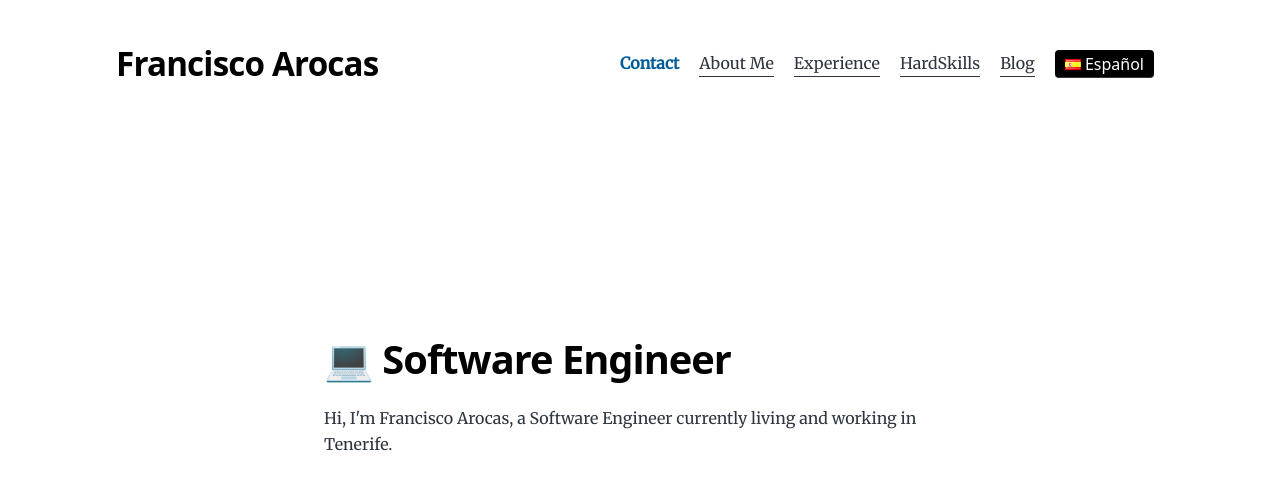
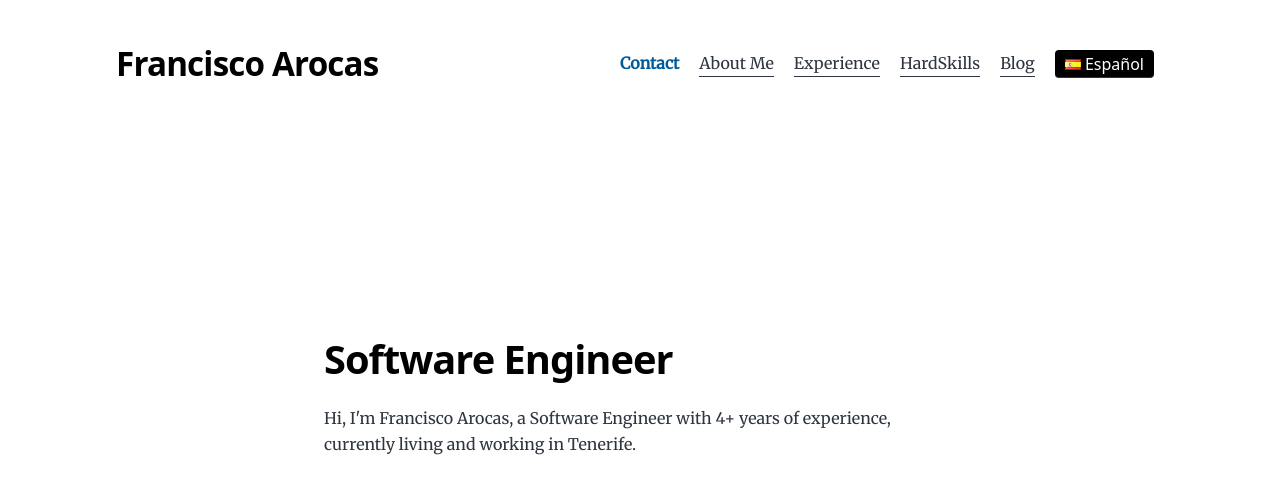
Before and after one commit to franciscoarocas/franciscoarocas.com, a Gatsby site: page / in a window 1280 px wide. Shown: the top 486 px of the page. Built offline with nearby package versions, Linux system fonts and the light colour scheme; Gatsby itself is replaced by a stand-in of ours.

Commit message:
Updated index resume

```diff
--- a/lang/en.json
+++ b/lang/en.json
@@ -5,7 +5,7 @@
   "menu_aboutMe": "About Me",
   "menu_timeLine": "Experience",
   "menu_hardSkills": "HardSkills",
-  "index_text": "Hi, I'm Francisco Arocas, a Software Engineer currently living and working in Tenerife.",
+  "index_text": "Hi, I'm Francisco Arocas, a Software Engineer with 4+ years of experience, currently living and working in Tenerife.",
   "about_title": "About me",
   "about_text1": "Hi, I'm Francisco Arocas, a Software Engineer from the University of La Laguna, currently living in Santa Cruz de Tenerife, Canary Islands, Spain.",
   "about_text2": "I mainly work with Python and data engineering, although I have also built APIs, pipelines and full web applications.",
--- a/lang/es.json
+++ b/lang/es.json
@@ -5,7 +5,7 @@
   "menu_aboutMe": "Sobre m\u00ed",
   "menu_timeLine": "Experiencia",
   "menu_hardSkills": "HardSkills",
-  "index_text": "Hola, soy Francisco Arocas, un Ingeniero de Software actualmente viviendo y trabajando en Tenerife.",
+  "index_text": "Hola, soy Francisco Arocas, un Ingeniero de Software con m\u00e1s de 4 a\u00f1os de experiencia, actualmente viviendo y trabajando en Tenerife.",
   "about_title": "Sobre m\u00ed",
   "about_text1": "Hola, soy Francisco Arocas, Ingeniero de Software por la Universidad de La Laguna, actualmente viviendo en Santa Cruz de Tenerife, Islas Canarias, Espa\u00f1a.",
   "about_text2": "Actualmente trabajo principalmente con Python e ingenier\u00eda de datos, aunque tambi\u00e9n he desarrollado APIs, pipelines y aplicaciones web completas.",
--- a/src/pages/index.tsx
+++ b/src/pages/index.tsx
@@ -23,7 +23,7 @@ const Index: React.FC<PageProps<DataProps>> = ({
 
   return (
     <Layout title="Index" location={location}>
-      <h1>💻 Software Engineer</h1>
+      <h1>Software Engineer</h1>
       <p><FormattedMessage id="index_text"/></p>
       <div className="homeSocialIcons">
         <a href="https://www.linkedin.com/in/francisco-arocas/" target="_blank"><div className="socialButton"><AiFillLinkedin size={24}/> Linkedin</div></a>
```
